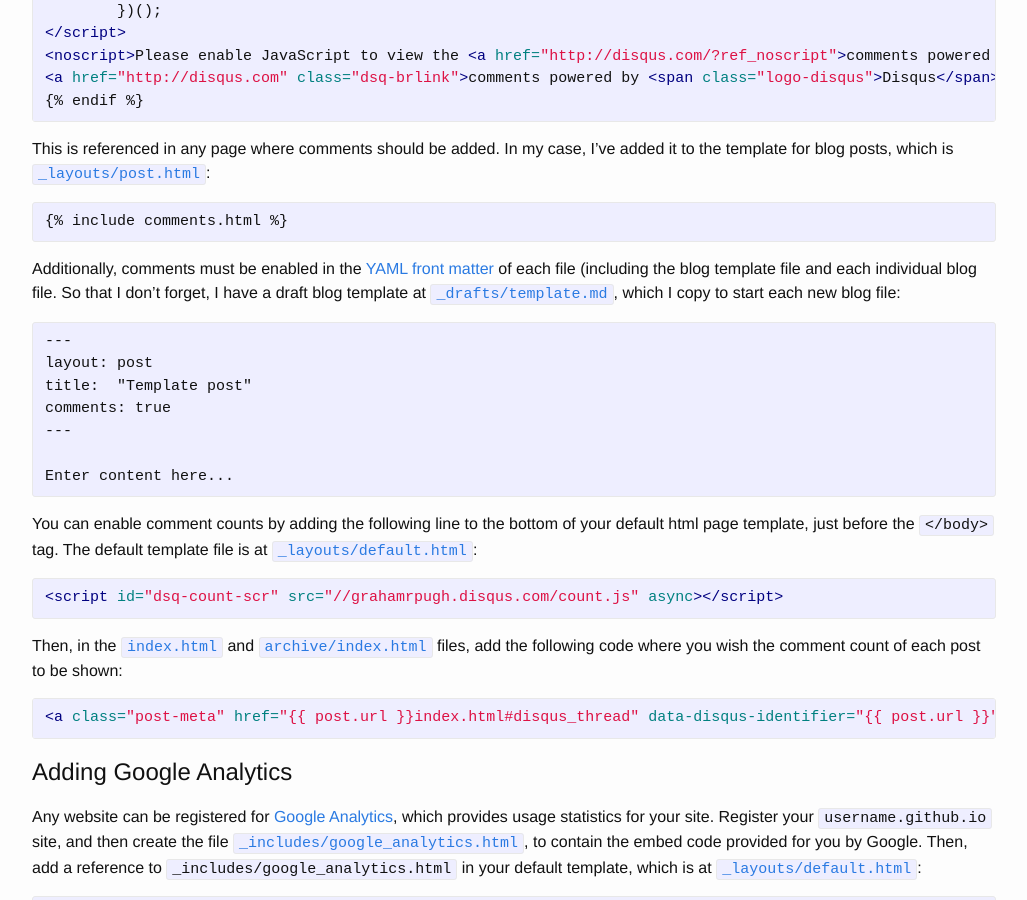
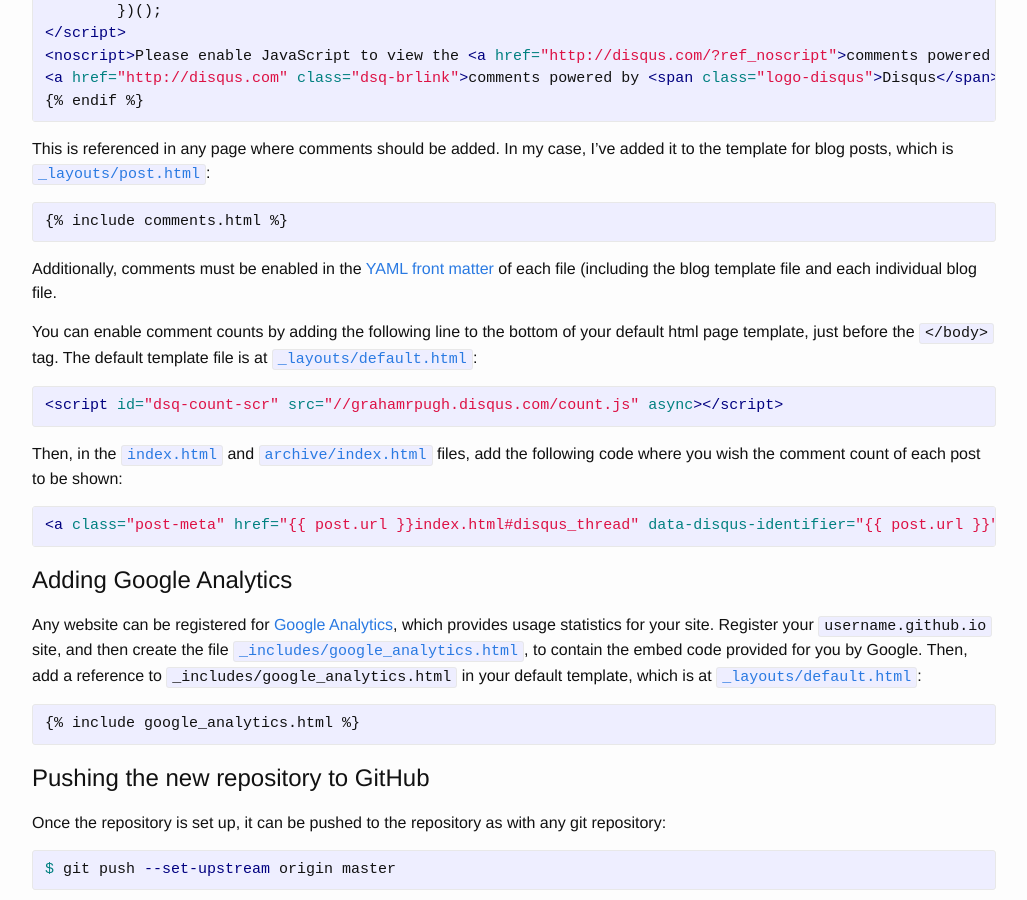
Before and after one commit to grahampugh/grahampugh.github.io, a Jekyll site: the page built from _posts/2015-11-23-blogging-with-jekyll.md, in a window 1280 px wide and 900 px high, scrolled down 3194 px. Shown: the whole window, without its empty margins (126-1153 px from the left). Built offline with Jekyll 4.4.1, drawn with Linux system fonts in a browser that asks for light colours; comment, search, counter and statistics services are not loaded.

Commit message:
2015-11-25-jekyll-bookmarks.md

```diff
--- a/_posts/2015-11-23-blogging-with-jekyll.md
+++ b/_posts/2015-11-23-blogging-with-jekyll.md
@@ -179,17 +179,7 @@ This is referenced in any page where comments should be added. In my case, I've
 {% raw %}{% include comments.html %}{% endraw %}
 {% endhighlight %}
 
-Additionally, comments must be enabled in the [YAML front matter][5] of each file (including the blog template file and each individual blog file. So that I don't forget, I have a draft blog template at [`_drafts/template.md`]({{ site.src_url }}/_drafts/template.md), which I copy to start each new blog file:
-
-{% highlight html %}
----
-layout: post
-title:  "Template post"
-comments: true
----
-
-Enter content here...
-{% endhighlight %}
+Additionally, comments must be enabled in the [YAML front matter][5] of each file (including the blog template file and each individual blog file.
 
 You can enable comment counts by adding the following line to the bottom of your default html page template, just before the `</body>` tag. The default template file is at [`_layouts/default.html`]({{ site.src_url }}/_layouts/default.html):
 
```
Also changed, not shown: _includes/urls.md (+1 -0 lines), _posts/2015-11-25-jekyll-bookmarks.md (added, +49 -0 lines).
